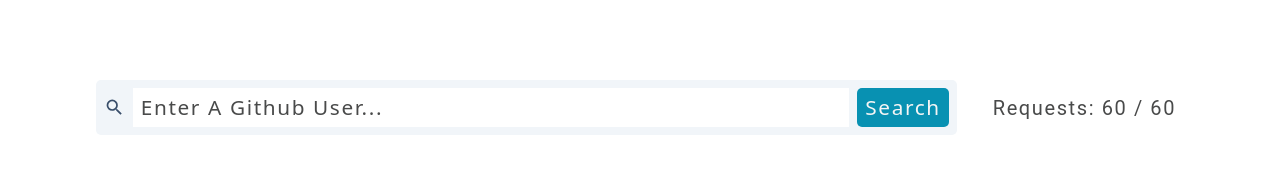
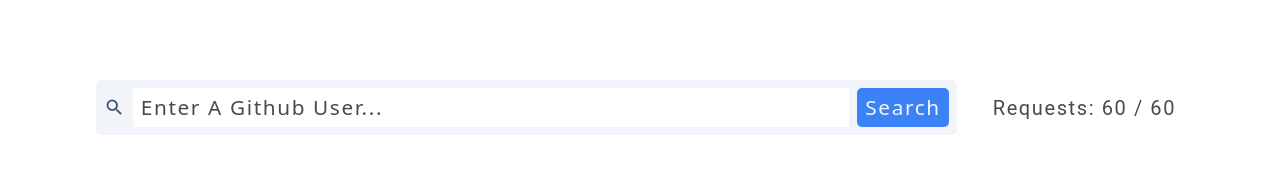
Before and after one commit to CR7sewey/Github_Users-React_ts, a React (Vite) app: page / in a window 1280 px wide. Shown: the top 178 px of the page. Built offline with nearby package versions, Linux system fonts and the light colour scheme; no server answers.

Commit message:
Some changes

```diff
--- a/src/components/NavSearch.tsx
+++ b/src/components/NavSearch.tsx
@@ -5,10 +5,9 @@ import axios from "axios";
 
 export const NavSearch = () => {
   const [searchUser, setSearchUser] = useState("");
-  const [requests, setRequests] = useState<{ limit: number, remaining: number }>({ limit: 60, remaining: 60 });
   const [showMessage, setShowMessage] = useState(false)
   const [message, setMessage] = useState("");
-  const { user, setUser } = useGlobalContext()
+  const { user, setUser, requests, setRequests } = useGlobalContext()
 
   const handleSubmit = async (e: React.FormEvent<HTMLFormElement>) => {
     e.preventDefault();
@@ -43,6 +42,10 @@ export const NavSearch = () => {
         const rateLimit = await axios(`https://api.github.com/rate_limit`);
         console.log(rateLimit, 'estou aqui')
         setRequests({ limit: rateLimit?.data?.rate.limit, remaining: rateLimit?.data?.rate.remaining })
+        if (rateLimit?.data?.rate.remaining === 0) {
+          setShowMessage(true);
+          setMessage('Sorry, you have exceeded your hourly rate limit!')
+        }
       }
       catch (e) {
         console.log(e)
@@ -68,7 +71,7 @@ export const NavSearch = () => {
             onChange={(e) => setSearchUser(e.target.value as string)}
             placeholder={`Enter a Github User...`}
           />
-          <button type="submit">search</button>
+          <button type="submit" disabled={requests.remaining === 0} className={requests.remaining === 0 ? `bg-red-600` : "bg-blue-500"}>search</button>
         </form>
         <h3>Requests: {requests.remaining} / {requests.limit}</h3>
       </div></>
--- a/src/components/Repos.tsx
+++ b/src/components/Repos.tsx
@@ -22,8 +22,8 @@ export const Repos = () => {
       try {
         setIsLoading(true)
         console.log(`https://api.github.com/users/${user.login}/repos?per_page=100`)
-        //const data = reposData;
-        const data = await axios(`https://api.github.com/users/${user.login}/repos?per_page=100`)// - API rate error
+        const data = reposData;
+        //const data = await axios(`https://api.github.com/users/${user.login}/repos?per_page=100`)// - API rate error
         setIsLoading(false)
         setRepos(data);
         return data
--- a/src/components/UserInformations.tsx
+++ b/src/components/UserInformations.tsx
@@ -4,7 +4,7 @@ import { Info } from "../utils/types";
 
 export const UserInformations = () => {
   const { user, repos } = useGlobalContext()
-  const values = { repos: user.public_repos, followers: user.followers, following: user.following, gifts: user.public_gists }
+  const values: { repos: number, followers: number, following: number, gifts: number } = { repos: user.public_repos, followers: user.followers, following: user.following, gifts: user.public_gists }
   return (
     <section className="section ">
       <div className="section-center info">
--- a/src/context.tsx
+++ b/src/context.tsx
@@ -3,8 +3,9 @@ import { Repos, User } from "./utils/types";
 import userData from "./utils/mockData/userData";
 import reposData from "./utils/mockData/reposData";
 
+type ContextType = { user: User, setUser: (value: User) => void, repos: Repos[], setRepos: (value: Repos[]) => void, requests: { limit: number, remaining: number }, setRequests: (value: { limit: number, remaining: number }) => void }
 
-const GlobalContext = createContext<User | undefined>(undefined);
+const GlobalContext = createContext<ContextType | undefined>(undefined);
 
 type ThemeProviderProps = {
   children: React.ReactNode;
@@ -23,8 +24,10 @@ export const useGlobalContext = () => {
 function AppProvider({ children }: ThemeProviderProps) {
   const [user, setUser] = useState<User>(userData);
   const [repos, setRepos] = useState<Repos[]>(reposData);
+  const [requests, setRequests] = useState<{ limit: number, remaining: number }>({ limit: 60, remaining: 60 });
+
   return (
-    <GlobalContext.Provider value={{ user, setUser, repos, setRepos }}>
+    <GlobalContext.Provider value={{ user, setUser, repos, setRepos, requests, setRequests }}>
       {children}
     </GlobalContext.Provider>
   );
--- a/src/index.css
+++ b/src/index.css
@@ -143,7 +143,7 @@
     padding: 0.25rem 0.5rem;
     text-transform: capitalize;
     letter-spacing: 0.1rem;
-    background: rgb(8 145 178);
+
     color: whitesmoke;
     transition: all 0.3s linear;
     cursor: pointer;
```
